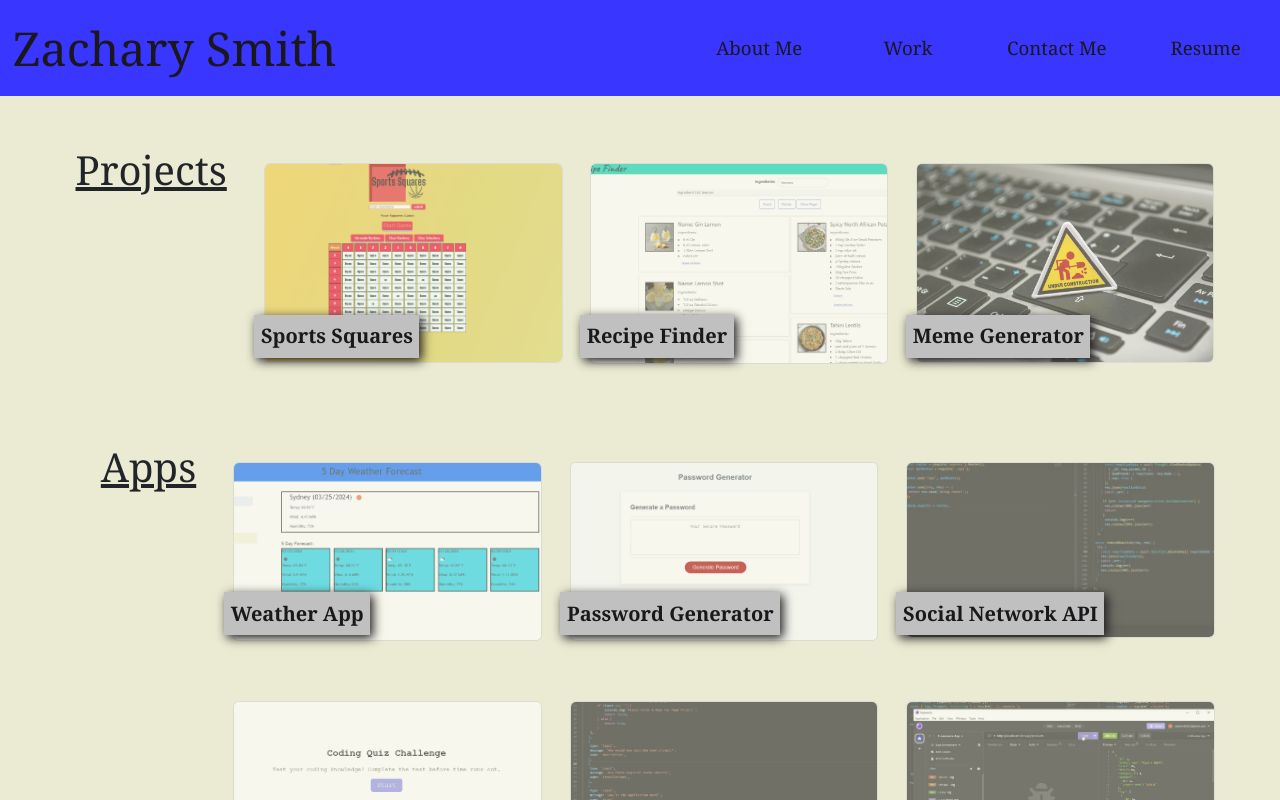
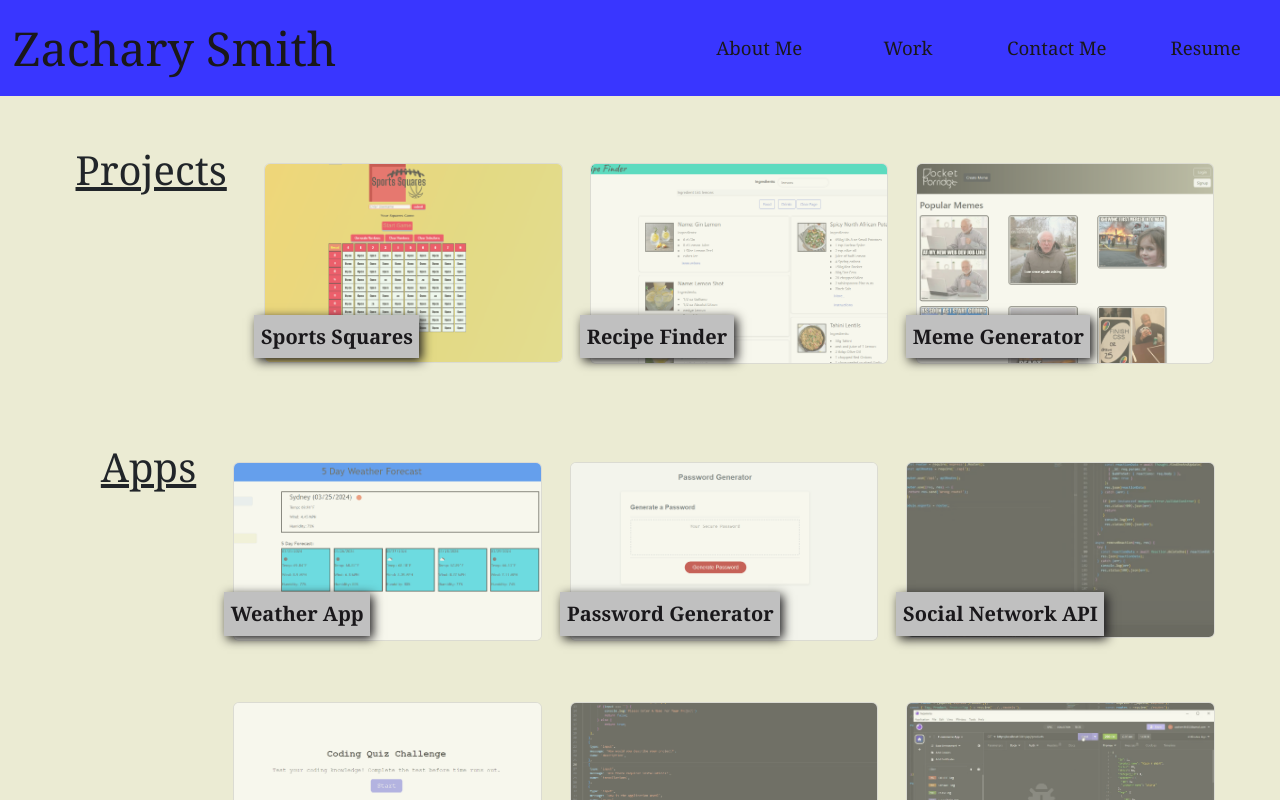
Before and after one commit to smithz852/react-portfolio, a React (Vite) app: page /Work in a window 1280 px wide. Shown: the top 800 px of the page. Built offline with nearby package versions, Linux system fonts and the light colour scheme.

Commit message:
update meme generator link

```diff
--- a/src/Pages/Work.jsx
+++ b/src/Pages/Work.jsx
@@ -2,7 +2,7 @@ import React from "react";
 import { Link } from 'react-router-dom'
 import sportsSquares from '../assets/sportSquares.png'
 import recipeFinder from '../assets/recipeFinder.png'
-import tbdPic from '../assets/tbd.jpg'
+import pocketporridge from '../assets/pocketporridge.png'
 import codingQuiz from '../assets/codingQuiz.png'
 import readmeGenerator from '../assets/readmeGenerator.png'
 import ecommCopy from '../assets/ecommCopy.png'
@@ -33,7 +33,9 @@ export function Work() {
           </div>
         </div>
         <div className="container">
-        <img src={tbdPic} className="card myButton"/>
+          <a href="https://github.com/KyleGru/pocket-porridge">
+        <img src={pocketporridge} className="card myButton"/>
+        </a>
           <div className="card-placeholder card-descr"><span className="project-descr">Meme Generator</span>
               </div>
         </div>
```
Also changed, not shown: src/assets/pocketporridge.png (added).
